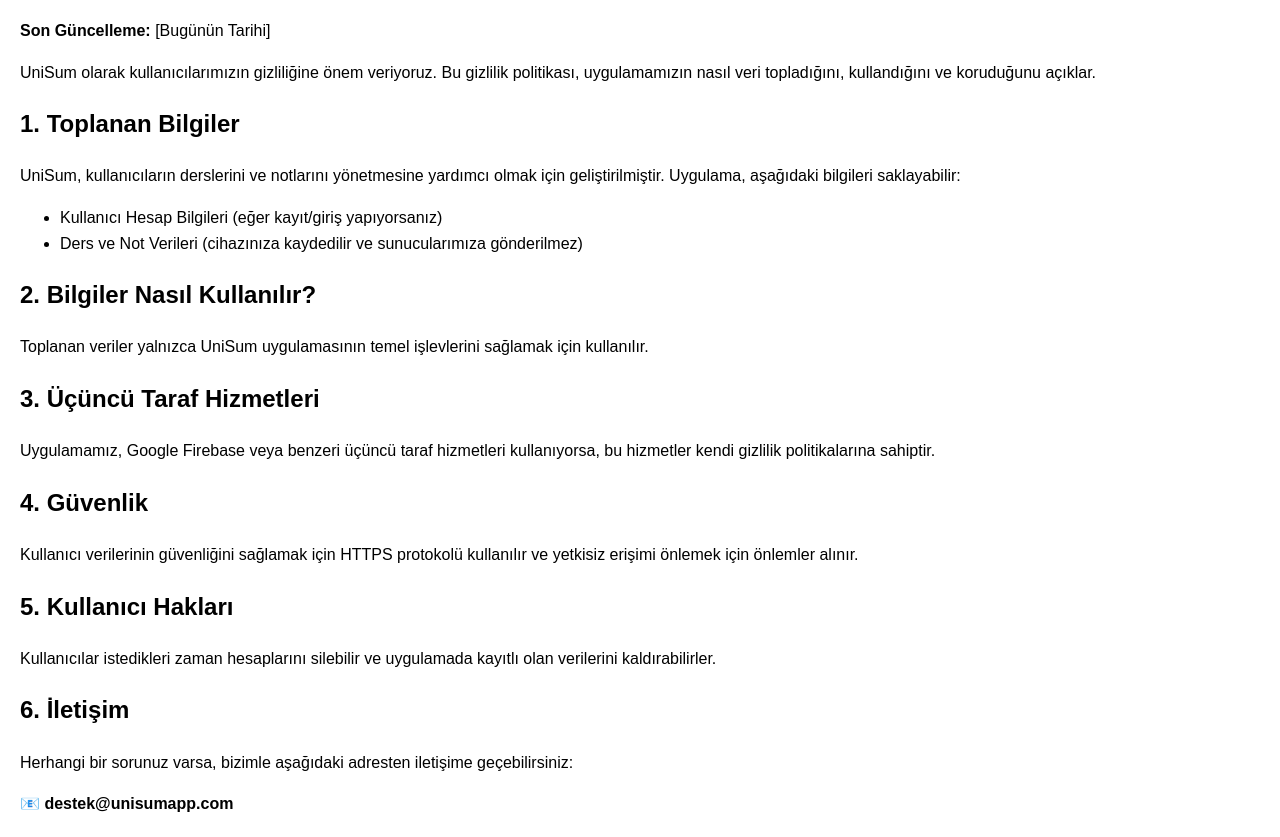
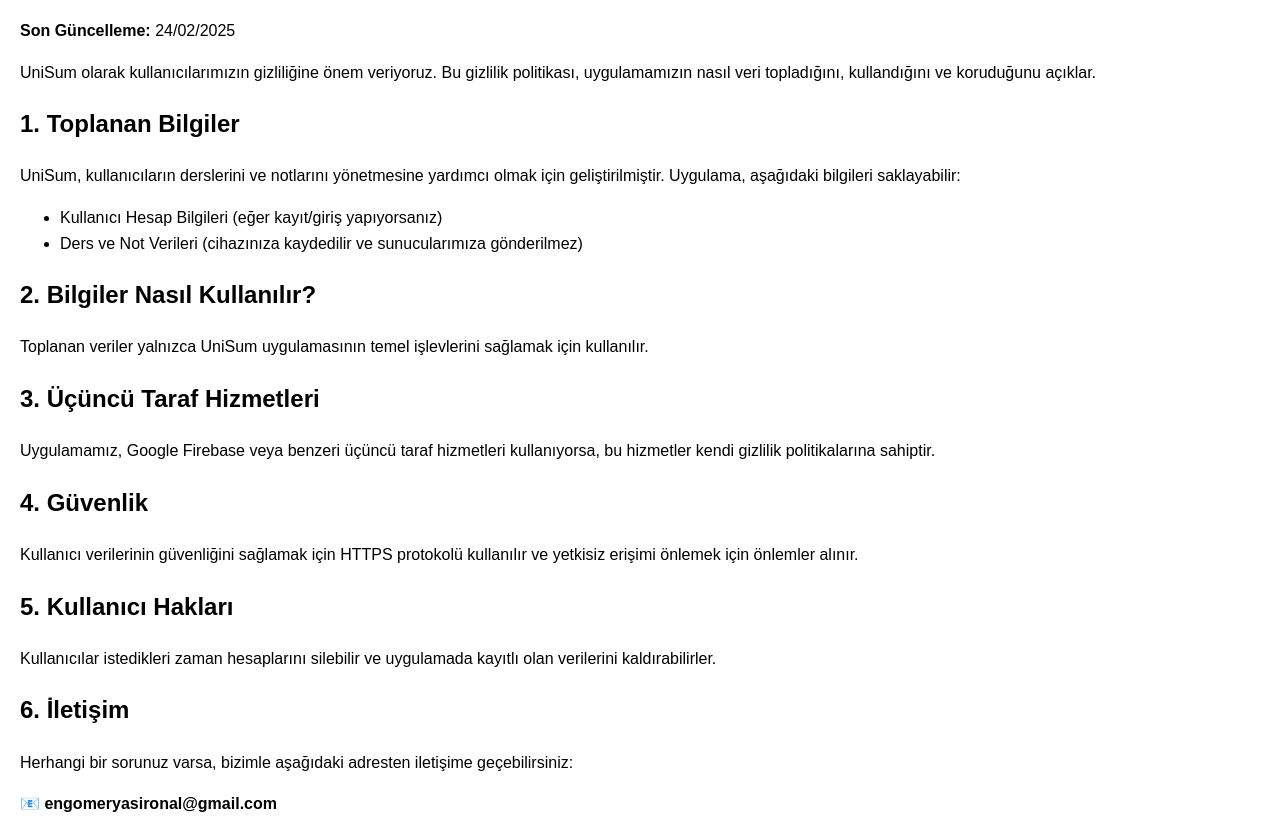
Before and after one commit to OmerYasirOnal/unisum-privacy-policy, a plain HTML site: page privacy-policy.html in a window 1280 px wide. Shown: the part 76-913 px from the top of the page. Drawn offline with Linux system fonts and the light colour scheme.

Commit message:
Update privacy-policy.html

```diff
--- a/privacy-policy.html
+++ b/privacy-policy.html
@@ -11,7 +11,7 @@
 </head>
 <body>
     <h1>Gizlilik Politikası - UniSum</h1>
-    <p><strong>Son Güncelleme:</strong> [Bugünün Tarihi]</p>
+    <p><strong>Son Güncelleme:</strong> 24/02/2025</p>
     <p>UniSum olarak kullanıcılarımızın gizliliğine önem veriyoruz. Bu gizlilik politikası, uygulamamızın nasıl veri topladığını, kullandığını ve koruduğunu açıklar.</p>
 
     <h2>1. Toplanan Bilgiler</h2>
@@ -35,6 +35,6 @@
 
     <h2>6. İletişim</h2>
     <p>Herhangi bir sorunuz varsa, bizimle aşağıdaki adresten iletişime geçebilirsiniz:</p>
-    <p><strong>📧 destek@unisumapp.com</strong></p>
+    <p><strong>📧 engomeryasironal@gmail.com</strong></p>
 </body>
 </html>
```
